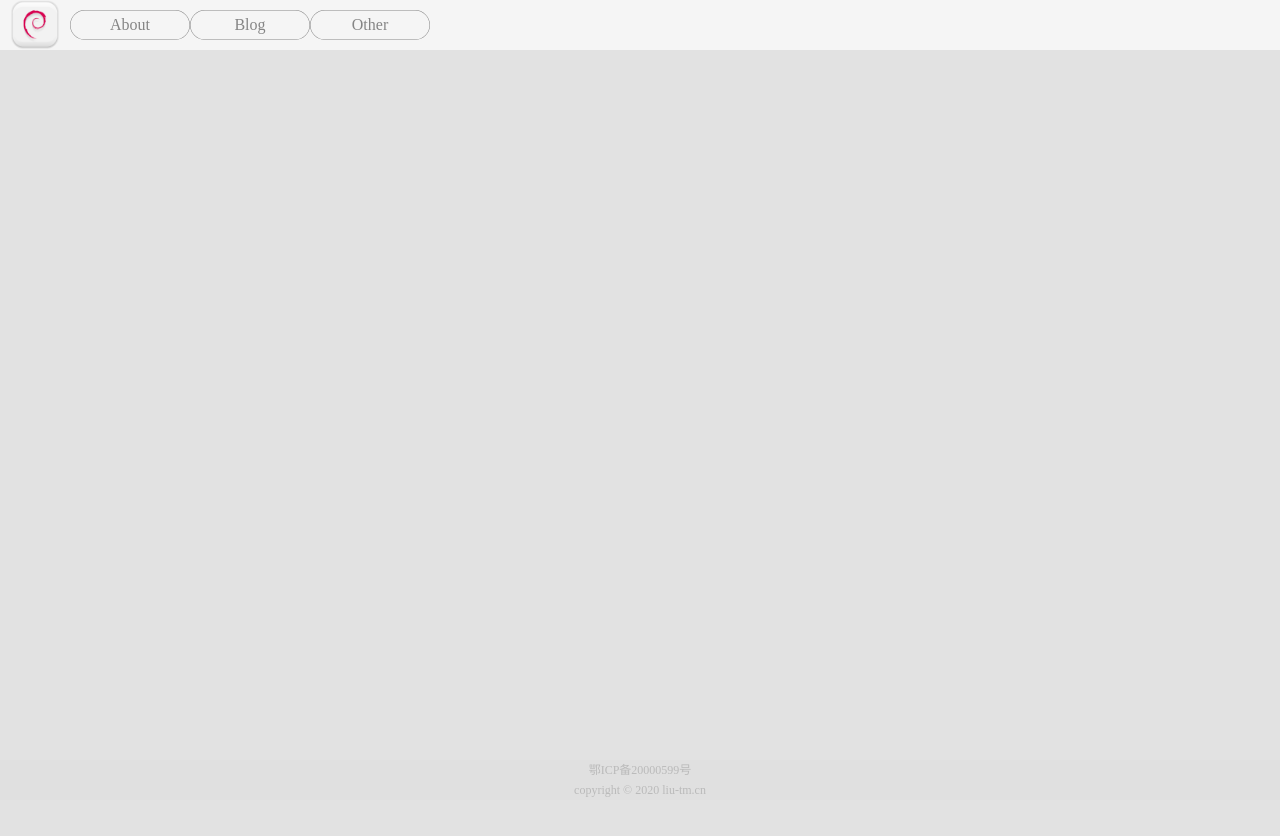
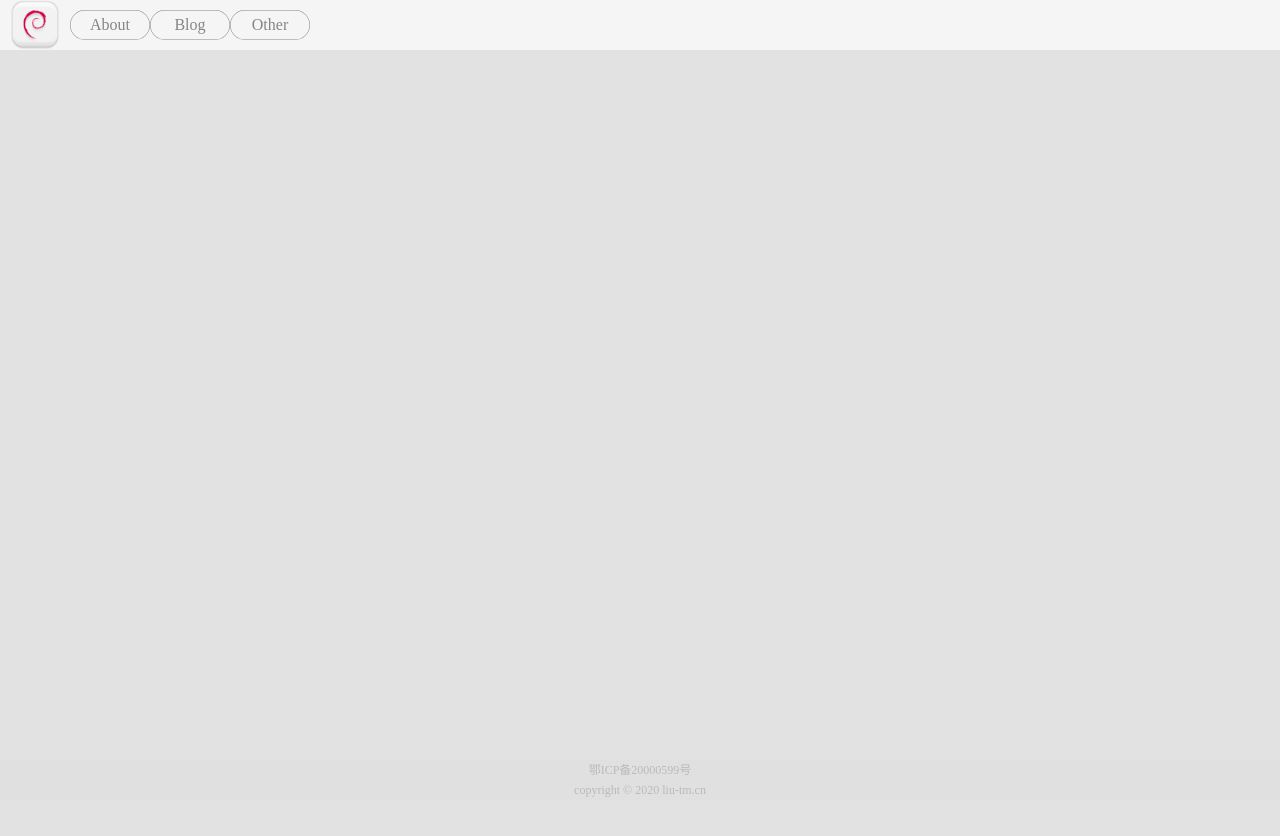
Before and after one commit to sz-liumin/sz-liumin.github.io, a plain HTML site: page index.html in a window 1280 px wide. Shown: the top 836 px of the page. Drawn offline with nearby package versions, Linux system fonts and the light colour scheme.

Commit message:
Update base.css

```diff
--- a/css/base.css
+++ b/css/base.css
@@ -16,7 +16,7 @@
 
 }
 
-.blog{
+.blog {
     background-color: #2e8b57;
 }
 
@@ -69,18 +69,17 @@
     position: relative;
     float: left;
     height: 30px;
-    width: 120px;
+    width: 80px;
     text-align: center;
     line-height: 30px;
     transition: all 0.1s;
-}
-
-.navItem {
     color: #858585;
     background-color: #F5F5F5;
     cursor: pointer;
     border-radius: 25px;
     box-shadow: inset 0 0 0.5px 0.5px #858585;
+    font-size: 1em;
+
 }
 
 .navItem:hover {
```
